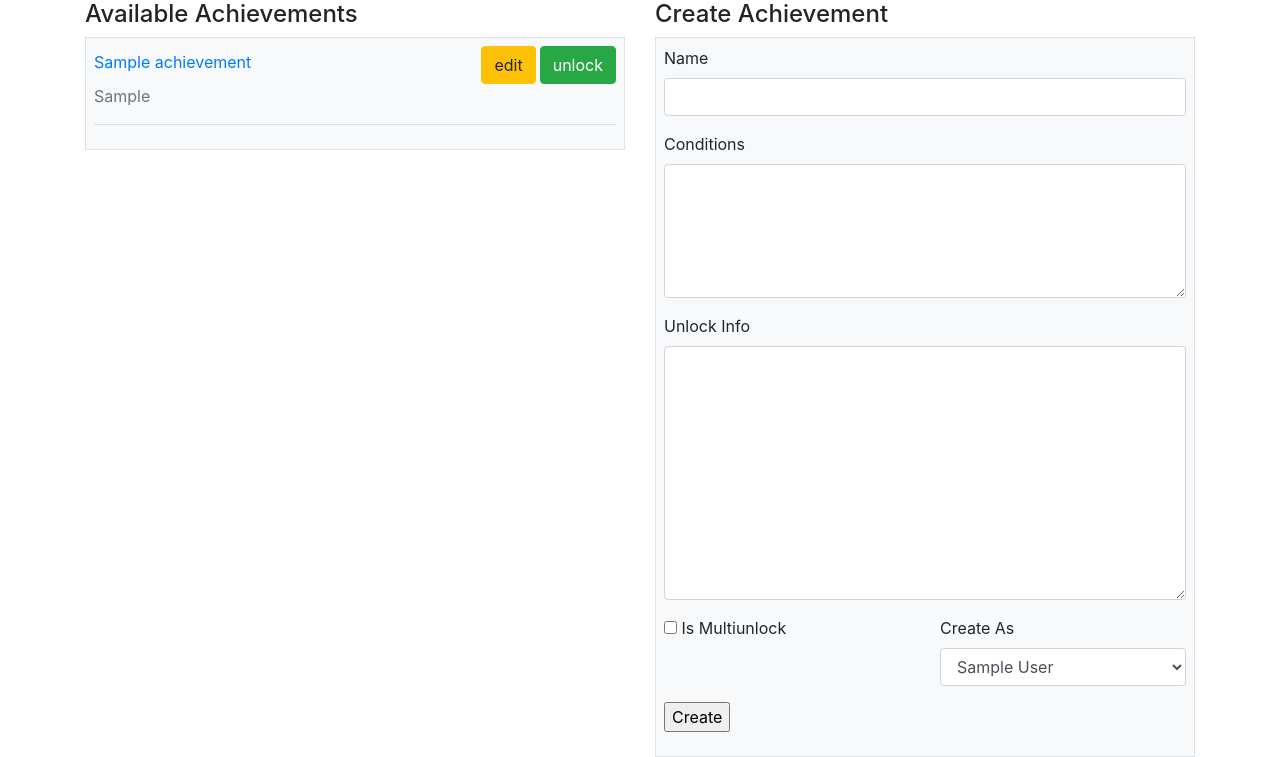
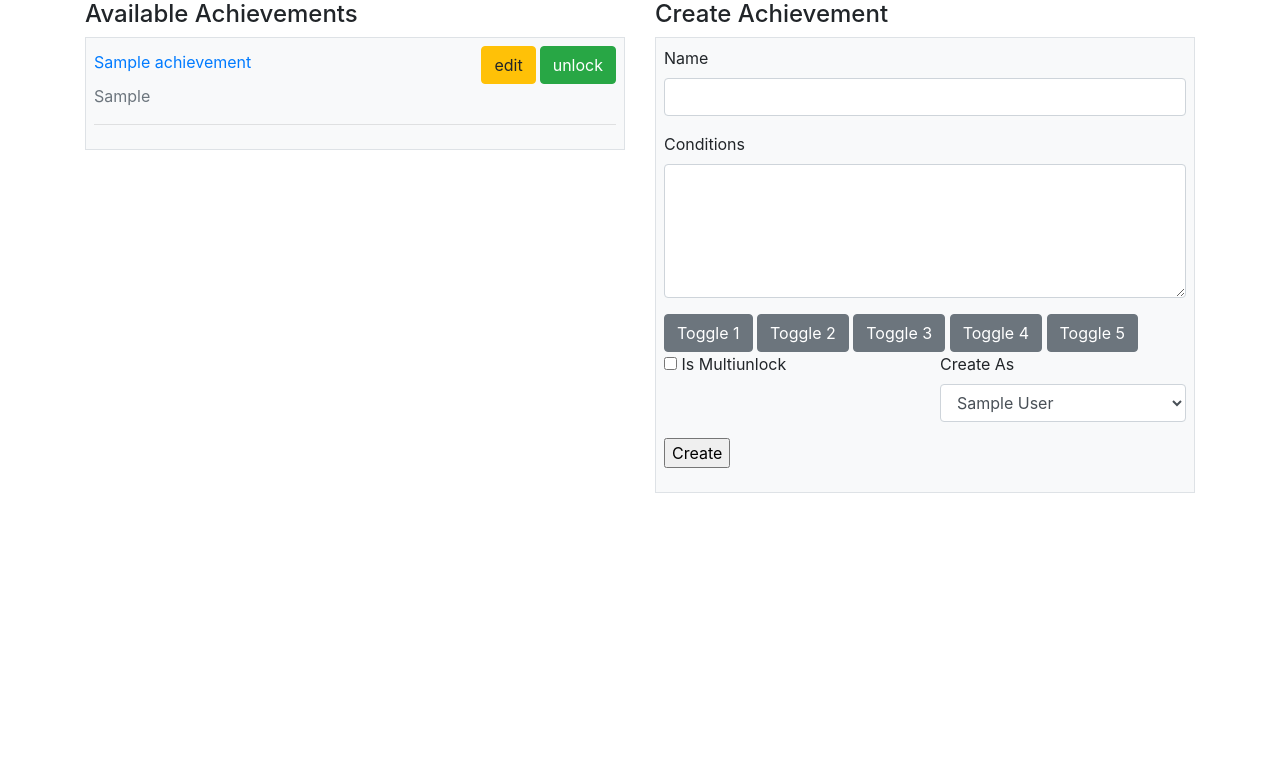
Before and after one commit to dennishorte/cube-legacy-online, a Flask app: page /cubes/1/achievements in a window 1280 px wide. Shown: the part 170-927 px from the top of the page. After the commit the page ends 663 px from the top, so only its background shows below. Run offline with Flask 2, Linux system fonts and the light colour scheme; a user stored in the database is signed in; tables that the repository leaves empty hold one stand-in row (values such as "Sample post"); parts of the project's set-up code (start-up, migrations or seed data) failed here and were passed over; some libraries are stand-ins or nearby versions.

Commit message:
New achievement creation/edit form with multiple unlock fields

```diff
--- a/app/forms.py
+++ b/app/forms.py
@@ -13,6 +13,7 @@ from wtforms.validators import DataRequired
 from wtforms.validators import Optional
 
 from app.util.enum import Layout
+from app.util.string import normalize_newlines
 
 
 class AddCardsForm(FlaskForm):
@@ -105,10 +106,72 @@ class NewDraftForm(FlaskForm):
 class NewAchievementForm(FlaskForm):
     name = StringField('Name')
     conditions = TextAreaField('Conditions')
-    unlock = TextAreaField('Unlock Info')
+
+    unlock_1_timing = StringField('Unlock 1 Timing')
+    unlock_1_text = TextAreaField('Unlock 1 Description')
+
+    unlock_2_timing = StringField('Unlock 2 Timing')
+    unlock_2_text = TextAreaField('Unlock 2 Description')
+
+    unlock_3_timing = StringField('Unlock 3 Timing')
+    unlock_3_text = TextAreaField('Unlock 3 Description')
+
+    unlock_4_timing = StringField('Unlock 4 Timing')
+    unlock_4_text = TextAreaField('Unlock 4 Description')
+
+    unlock_5_timing = StringField('Unlock 5 Timing')
+    unlock_5_text = TextAreaField('Unlock 5 Description')
+
     multiunlock = BooleanField('Is Multiunlock')
     update_as = SelectField('Create As')
     submit = SubmitField('Create')
+
+    def group_fields(self):
+        self.unlocks = [
+            {
+                'timing': self.unlock_1_timing,
+                'text': self.unlock_1_text,
+            },
+            {
+                'timing': self.unlock_2_timing,
+                'text': self.unlock_2_text,
+            },
+            {
+                'timing': self.unlock_3_timing,
+                'text': self.unlock_3_text,
+            },
+            {
+                'timing': self.unlock_4_timing,
+                'text': self.unlock_4_text,
+            },
+            {
+                'timing': self.unlock_5_timing,
+                'text': self.unlock_5_text,
+            },
+        ]
+
+    def fill_from_json_list(self, json_list):
+        if not self.unlocks:
+            self.group_fields()
+
+        assert len(json_list) <= self.unlocks, "Too many values to load."
+
+        for i in range(len(self.unlocks)):
+            group = self.groups[i]
+            datum = self.json_list[i]
+
+            group['timing'].data = datum['timing']
+            group['text'].data = datum['text']
+
+    def unlock_json(self):
+        flat = []
+        for group in self.unlocks:
+            flat.append({
+                'timing': normalize_newlines(group['timing'].data.strip()),
+                'text': normalize_newlines(group['text'].data.strip()),
+            })
+        return flat
+
 
 
 class NewScarForm(FlaskForm):
--- a/app/models/cube.py
+++ b/app/models/cube.py
@@ -262,10 +262,9 @@ class Achievement(db.Model):
 
     # Content info
     name = db.Column(db.Text)
-    conditions = db.Column(db.Text)
-    unlock = db.Column(db.Text)
     multiunlock = db.Column(db.Boolean)
     version = db.Column(db.Integer, default=1)
+    unlock_json = db.Column(db.Text)
 
     # Creation info
     created_by_id = db.Column(db.Integer, db.ForeignKey('user.id'))
@@ -276,8 +275,18 @@ class Achievement(db.Model):
     unlocked_timestamp = db.Column(db.DateTime)
     finalized_timestamp = db.Column(db.DateTime)
 
+    # Deprecated (use unlock_json instead)
+    conditions = db.Column(db.Text)
+    unlock = db.Column(db.Text)
+
     def available(self):
         return self.unlocked_by_id is None
 
+    def get_json(self):
+        return json.loads(self.unlock_json)
+
+    def set_json(self, data):
+        self.unlock_json = json.dumps(data)
+
     def unlock_lines(self):
         return [x.strip() for x in self.unlock.split('\n') if x.strip()]
--- a/app/routes.py
+++ b/app/routes.py
@@ -122,6 +122,7 @@ def cube_achievements(cube_id):
     form = NewAchievementForm()
     form.update_as.choices = User.all_names()
     form.update_as.data = current_user.name
+    form.group_fields()
 
     cube = Cube.query.get(cube_id)
     return render_template('cube_achievements.html', cube=cube, form=form)
@@ -167,6 +168,7 @@ def achievement_edit(achievement_id):
     ach = Achievement.query.get(achievement_id)
     form = NewAchievementForm()
     form.update_as.choices = User.all_names()
+    form.group_fields()
 
     if form.validate_on_submit():
         _update_achievement_from_form(ach, form)
@@ -175,18 +177,16 @@ def achievement_edit(achievement_id):
 
     else:
         form.name.data = ach.name
-        form.conditions.data = ach.conditions
-        form.unlock.data = ach.unlock
         form.multiunlock.data = ach.multiunlock
         form.update_as.data = ach.created_by.name
         form.submit.label.text = 'Update'
+        form.fill_from_json_list(ach.get_json())
         return render_template('achievement_edit.html', ach=ach, form=form)
 
 
 def _update_achievement_from_form(ach, form):
     ach.name=form.name.data
-    ach.conditions=form.conditions.data
-    ach.unlock=form.unlock.data
+    ach.set_json(form.unlock_json())
     ach.multiunlock=form.multiunlock.data
     ach.created_by=User.query.filter(User.name == form.update_as.data).first()
     db.session.add(ach)
@@ -209,6 +209,7 @@ def achievement_finalize(achievement_id):
 def cube_achievements_add(cube_id):
     form = NewAchievementForm()
     form.update_as.choices = User.all_names()
+    form.group_fields()
 
     cube = Cube.query.get(cube_id)
 
--- a/app/templates/cube_achievements.html
+++ b/app/templates/cube_achievements.html
@@ -1,3 +1,5 @@
+{% from 'macros.html' import show_achievement_form %}
+
 {% extends "cube_base.html" %}
 
 {% block content %}
@@ -5,7 +7,7 @@
 
   <!-- Available Achievements -->
   <div class="row">
-    <div class="col">
+    <div class="col col-md-6">
       <h4>Available Achievements</h4>
 
       <div class="bg-light border border-round p-2">
@@ -48,41 +50,10 @@
     </div>
     <!-- END: Available Achievements -->
 
-  <!-- New achievement form -->
-    <div class="col">
+    <!-- New achievement form -->
+    <div class="col col-md-6">
       <h4>Create Achievement</h4>
-      <div class="bg-light border p-2">
-        <form action="{{ url_for('cube_achievements_add', cube_id=cube.id) }}" method="post" novalidate>
-          {{ form.hidden_tag() }}
-          <div class="form-group">
-            {{ form.name.label }}
-            {{ form.name(class='form-control') }}
-          </div>
-          <div class="form-group">
-            {{ form.conditions.label }}
-            {{ form.conditions(class='form-control', rows=5) }}
-          </div>
-          <div class="form-group">
-            {{ form.unlock.label }}
-            {{ form.unlock(class='form-control', rows=10) }}
-          </div>
-          <div class="row">
-            <div class="col">
-              <div class="form-group">
-                {{ form.multiunlock() }}
-                {{ form.multiunlock.label }}
-              </div>
-            </div>
-            <div class="col">
-              <div class="form-group">
-                {{ form.update_as.label }}
-                {{ form.update_as(class='form-control') }}
-              </div>
-            </div>
-          </div>
-          <p>{{ form.submit() }}</p>
-        </form>
-      </div>
+      {{ show_achievement_form(form, cube) }}
     </div>
     <!-- END: New achievement form -->
   </div>
--- a/app/templates/macros.html
+++ b/app/templates/macros.html
@@ -1,3 +1,47 @@
+{% macro show_achievement_form(form, cube) %}
+  <div class="bg-light border p-2">
+    <form action="{{ url_for('cube_achievements_add', cube_id=cube.id) }}" method="post" novalidate>
+      {{ form.hidden_tag() }}
+      <div class="form-group">
+        {{ form.name.label }}
+        {{ form.name(class='form-control') }}
+      </div>
+      <div class="form-group">
+        {{ form.conditions.label }}
+        {{ form.conditions(class='form-control', rows=5) }}
+      </div>
+      {% for group in form.unlocks %}
+        <button class="btn btn-secondary" type="button" data-toggle="collapse" data-target="#unlockGroup{{ loop.index }}">Toggle {{ loop.index }}</button>
+        <div class="collapse" id="unlockGroup{{ loop.index }}">
+          <div class="form-group">
+            {{ group['timing'].label }}
+            {{ group['timing'](class='form-control', rows=10) }}
+          </div>
+          <div class="form-group">
+            {{ group['text'].label }}
+            {{ group['text'](class='form-control', rows=10) }}
+          </div>
+        </div>
+      {% endfor %}
+      <div class="row">
+        <div class="col">
+          <div class="form-group">
+            {{ form.multiunlock() }}
+            {{ form.multiunlock.label }}
+          </div>
+        </div>
+        <div class="col">
+          <div class="form-group">
+            {{ form.update_as.label }}
+            {{ form.update_as(class='form-control') }}
+          </div>
+        </div>
+      </div>
+      <p>{{ form.submit() }}</p>
+    </form>
+  </div>
+{% endmacro %}
+
 {% macro show_draft_card_list(cards, draft_id) %}
   <div class="row no-gutters">
     {% for card in cards if card.pack.can_be_seen(card) %}
```
Also changed, not shown: migrations/versions/3fa4aa040bf8_.py (added, +28 -0 lines).
